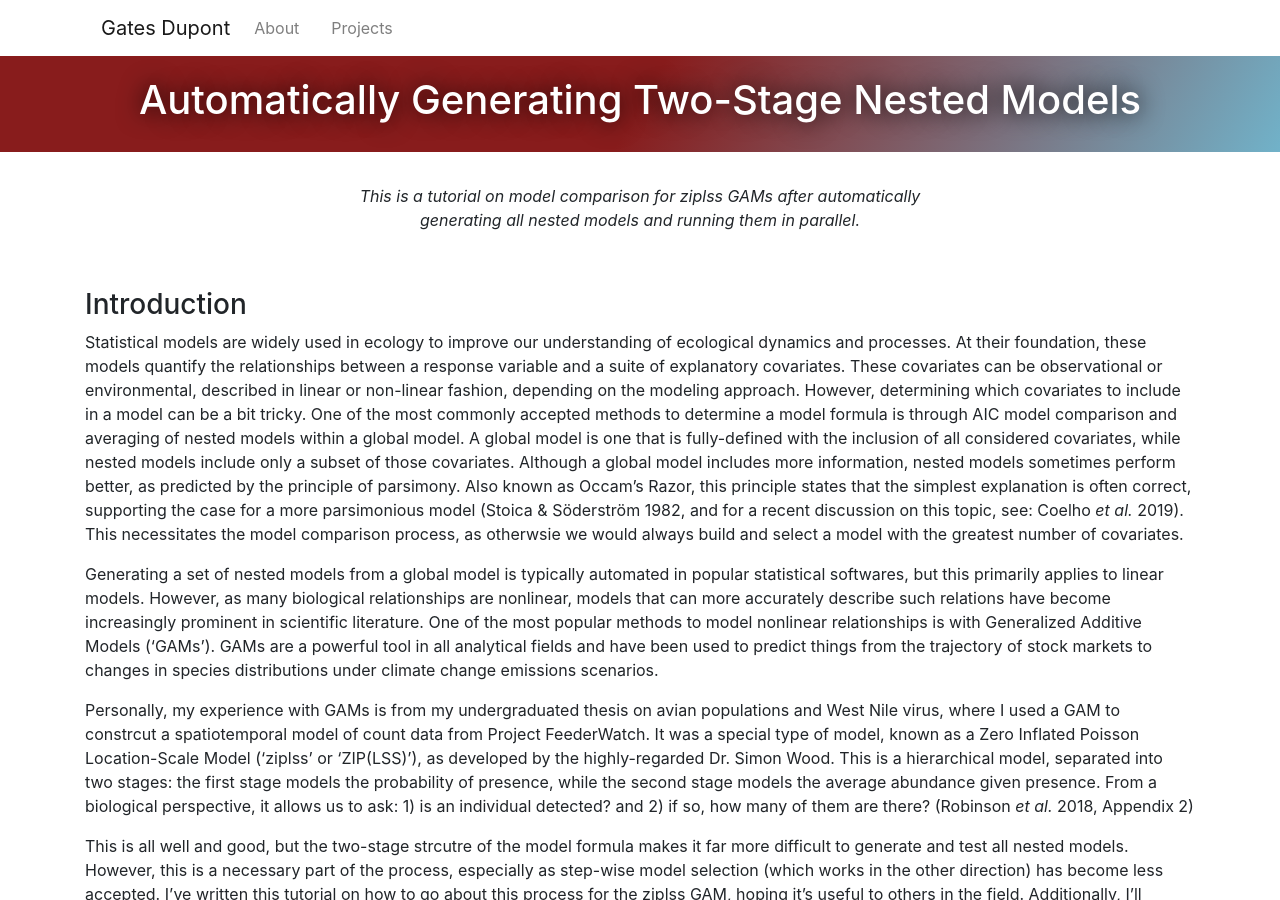
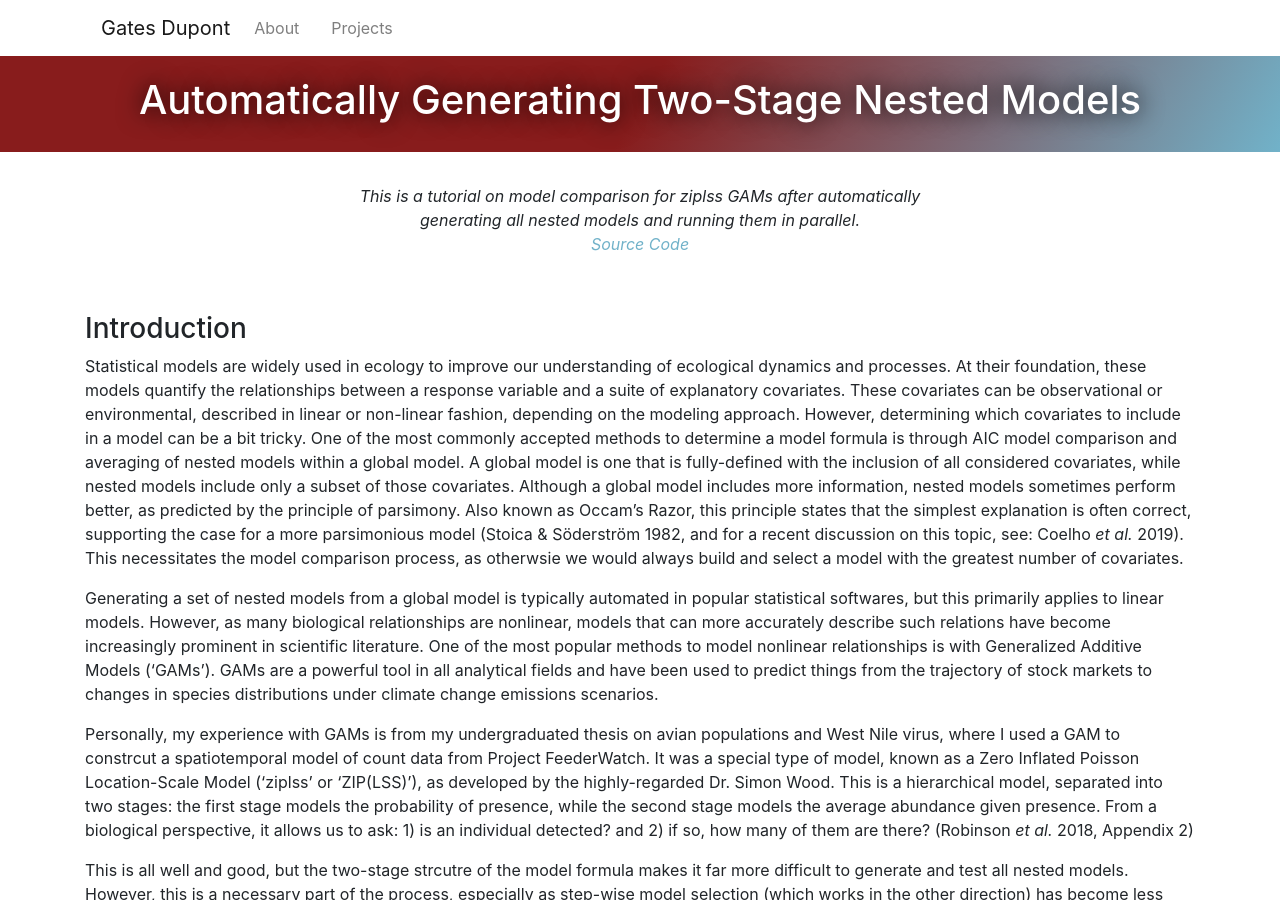
Before and after one commit to chrisyeh96/chrisyeh96.github.io, a Jekyll site: the page built from _posts/2019-05-29-Auto-Nested-Mod.md, in a window 1280 px wide and 900 px high. Built offline with Jekyll 4.4.1, drawn with Linux system fonts in a browser that asks for light colours; nearby versions of some CDN libraries.

Commit message:
Update 2019-05-29-Auto-Nested-Mod.md

```diff
--- a/_posts/2019-05-29-Auto-Nested-Mod.md
+++ b/_posts/2019-05-29-Auto-Nested-Mod.md
@@ -5,7 +5,7 @@ published: true
 use_code: true
 ---
 
-<p style="text-align:center;"><i>This is a tutorial on model comparison for ziplss GAMs after automatically <br> generating all nested models and running them in parallel.</i></p>
+<p style="text-align:center;"><i>This is a tutorial on model comparison for ziplss GAMs after automatically <br> generating all nested models and running them in parallel.<br><a href="{{ site.baseurl }}/post-source-code/ReproAutoNested.R">Source Code</a></i></p>
 
 <br>
 
```
